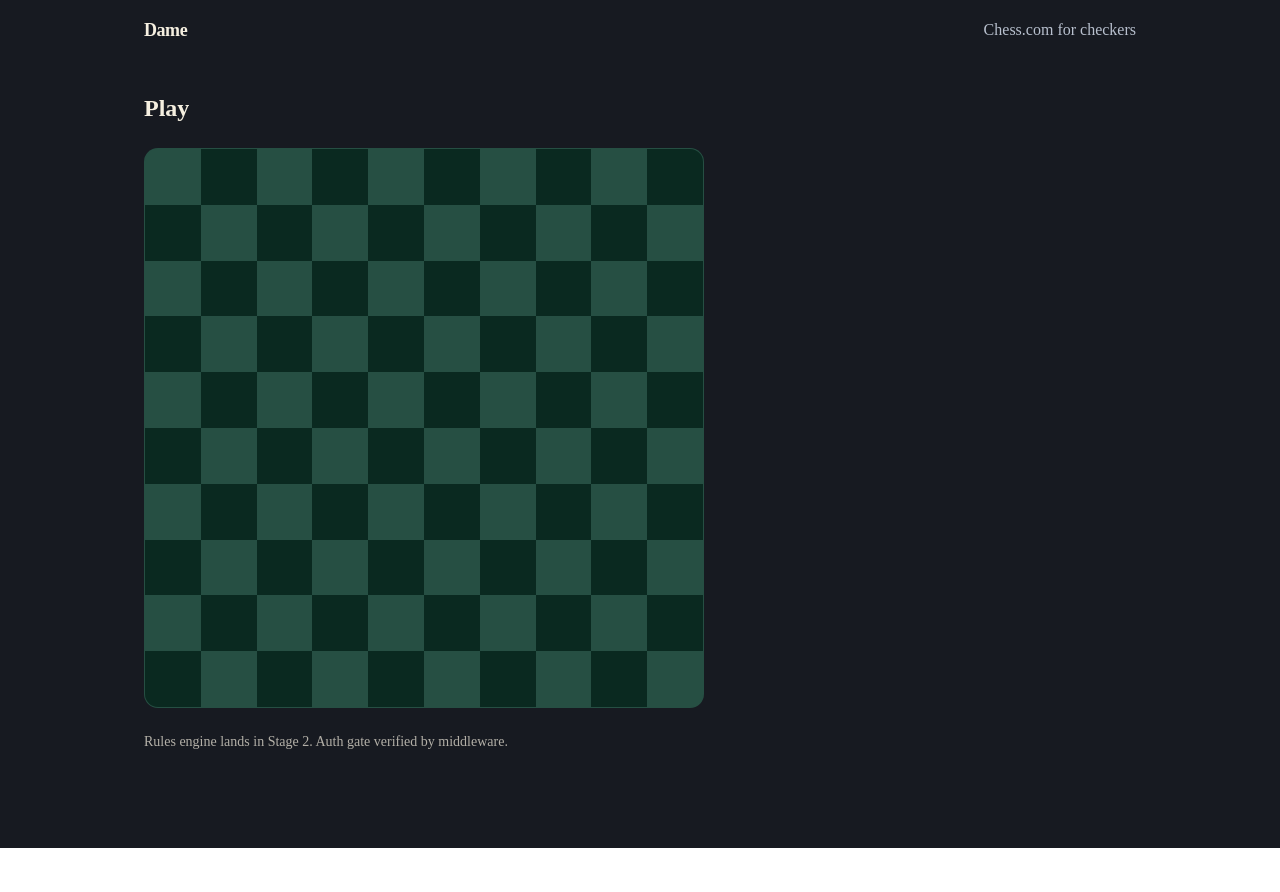
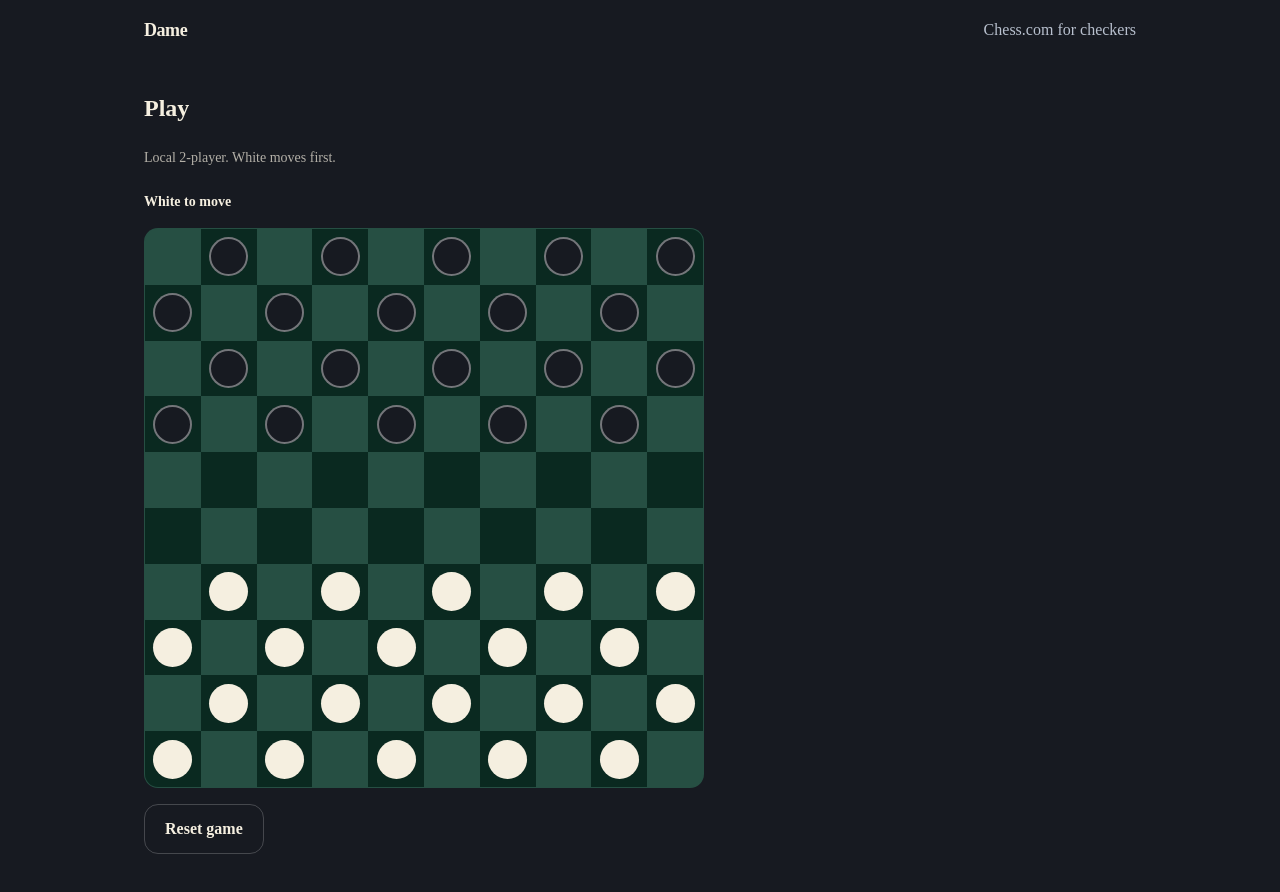
Before and after one commit to jeyfason/dame, a Next.js app: page /play in a window 1280 px wide. Shown: the top 892 px of the page. Before the commit the page ends 848 px from the top, so only its background shows below. Built offline with nearby package versions, Linux system fonts and the light colour scheme; no server answers.

Commit message:
feat: local 2-player board

```diff
--- a/app/layout.tsx
+++ b/app/layout.tsx
@@ -6,6 +6,17 @@ import type { ReactNode } from "react";
 export const metadata = { title: "Dame — Chess.com for checkers", description: "Live international checkers, ratings, voice." };
 
 export default function RootLayout({ children }: { children: ReactNode }) {
+  // Local Playwright E2E / keyless dev: render without Clerk so pages work
+  // without publishable keys. Production always sets the key.
+  if (!process.env.NEXT_PUBLIC_CLERK_PUBLISHABLE_KEY) {
+    return (
+      <html lang="en">
+        <body>
+          <Shell>{children}</Shell>
+        </body>
+      </html>
+    );
+  }
   return (
     <ClerkProvider>
       <html lang="en">
--- a/app/play/page.tsx
+++ b/app/play/page.tsx
@@ -1,11 +1,13 @@
-import { EmptyBoard } from "@/components/dame/EmptyBoard";
+import { LocalBoard } from "@/components/dame/LocalBoard";
+import { Toaster } from "@/components/ui/sonner";
 
 export default function Play() {
   return (
     <div className="grid gap-6 py-8">
       <h2 className="text-2xl font-bold">Play</h2>
-      <EmptyBoard />
-      <p className="text-sm opacity-70">Rules engine lands in Stage 2. Auth gate verified by middleware.</p>
+      <p className="text-sm opacity-70">Local 2-player. White moves first.</p>
+      <LocalBoard />
+      <Toaster />
     </div>
   );
 }
--- /dev/null
+++ b/components/dame/LocalBoard.tsx
@@ -0,0 +1,139 @@
+"use client";
+
+import { useMemo, useState } from "react";
+import { toast } from "sonner";
+import { applyMove, initialBoard, legalMoves } from "@/lib/rules/international";
+import type { GameState } from "@/lib/rules/types";
+
+export function LocalBoard() {
+  const [state, setState] = useState<GameState>(() => initialBoard());
+  const [selected, setSelected] = useState<[number, number] | null>(null);
+
+  const moves = useMemo(() => legalMoves(state), [state]);
+  const selectedMoves = useMemo(
+    () =>
+      selected
+        ? moves.filter((m) => m.from[0] === selected[0] && m.from[1] === selected[1])
+        : [],
+    [moves, selected],
+  );
+  const destIds = useMemo(
+    () => new Set(selectedMoves.map((m) => `${m.to[0]},${m.to[1]}`)),
+    [selectedMoves],
+  );
+
+  function reset() {
+    setState(initialBoard());
+    setSelected(null);
+  }
+
+  function handleSquare(r: number, c: number) {
+    if (state.winner) return;
+    const dest = selectedMoves.find((m) => m.to[0] === r && m.to[1] === c);
+    if (selected && dest) {
+      try {
+        setState(applyMove(state, dest));
+        setSelected(null);
+      } catch {
+        toast.error("Illegal move");
+      }
+      return;
+    }
+    const piece = state.board[r][c];
+    if (piece && piece.color === state.turn) {
+      setSelected([r, c]);
+      const pieceMoves = moves.filter((m) => m.from[0] === r && m.from[1] === c);
+      if (pieceMoves.length === 0) toast.error("Illegal move — that piece has no legal moves");
+      return;
+    }
+    toast.error("Illegal move");
+  }
+
+  const turnName = state.turn === "white" ? "White" : "Black";
+
+  return (
+    <div className="grid gap-4">
+      <p data-testid="turn-label" className="text-sm font-semibold">
+        {state.winner ? `${state.winner === "white" ? "White" : "Black"} wins` : `${turnName} to move`}
+      </p>
+      {state.winner ? (
+        <div
+          data-testid="winner-banner"
+          className="flex items-center justify-between rounded-[var(--dame-radius)] border border-white/10 px-4 py-3"
+          style={{ background: "var(--dame-felt-deep)" }}
+        >
+          <span className="font-bold">
+            {state.winner === "white" ? "White" : "Black"} wins!
+          </span>
+        </div>
+      ) : null}
+      <div
+        data-testid="board"
+        aria-label="Local 2-player checkers board"
+        className="grid aspect-square w-full max-w-[560px] grid-cols-10 overflow-hidden rounded-[var(--dame-radius)] border border-white/10"
+        style={{ background: "var(--dame-felt)" }}
+      >
+        {Array.from({ length: 100 }).map((_, i) => {
+          const r = Math.floor(i / 10);
+          const c = i % 10;
+          const dark = (r + c) % 2 === 1;
+          const piece = state.board[r][c];
+          const isSelected = selected !== null && selected[0] === r && selected[1] === c;
+          const isDest = destIds.has(`${r},${c}`);
+          return (
+            <button
+              key={i}
+              type="button"
+              data-testid={`square-${r}-${c}`}
+              aria-label={`square ${r} ${c}${piece ? ` ${piece.color} ${piece.kind}` : ""}${isDest ? " destination" : ""}`}
+              onClick={() => handleSquare(r, c)}
+              className={`flex min-h-[44px] min-w-[44px] items-center justify-center ${
+                dark ? "bg-black/30" : "bg-white/10"
+              }`}
+              style={isSelected ? { boxShadow: "inset 0 0 0 3px var(--dame-gold)" } : undefined}
+            >
+              {piece ? (
+                <span
+                  data-testid={`piece-${r}-${c}`}
+                  aria-hidden="true"
+                  className={`flex h-[70%] w-[70%] items-center justify-center rounded-full ${
+                    piece.color === "white" ? "" : "border-2 border-white/40"
+                  }`}
+                  style={{
+                    background:
+                      piece.color === "white" ? "var(--dame-ivory)" : "var(--dame-ebony)",
+                  }}
+                >
+                  {piece.kind === "king" ? (
+                    <span
+                      aria-hidden="true"
+                      className="h-1/3 w-1/3 rounded-full"
+                      style={{ background: "var(--dame-gold)" }}
+                    />
+                  ) : null}
+                </span>
+              ) : isDest ? (
+                <span
+                  data-testid={`dest-${r}-${c}`}
+                  aria-hidden="true"
+                  className="h-1/3 w-1/3 rounded-full"
+                  style={{ background: "var(--dame-teal)" }}
+                />
+              ) : null}
+            </button>
+          );
+        })}
+      </div>
+      <div>
+        <button
+          type="button"
+          data-testid="reset-button"
+          onClick={reset}
+          className="min-h-[44px] rounded-[var(--dame-radius)] border border-white/20 px-5 py-3 font-semibold"
+        >
+          Reset game
+        </button>
+      </div>
+    </div>
+  );
+}
--- a/components/dame/UserBadge.tsx
+++ b/components/dame/UserBadge.tsx
@@ -1,5 +1,13 @@
 import { UserButton } from "@clerk/nextjs";
 
 export function UserBadge() {
+  // Keyless dev / E2E (no ClerkProvider): render a stub instead of crashing.
+  if (!process.env.NEXT_PUBLIC_CLERK_PUBLISHABLE_KEY) {
+    return (
+      <span data-testid="user-badge-stub" className="text-sm opacity-70">
+        Signed out
+      </span>
+    );
+  }
   return <UserButton />;
 }
--- a/middleware.ts
+++ b/middleware.ts
@@ -2,9 +2,16 @@ import { clerkMiddleware, createRouteMatcher } from "@clerk/nextjs/server";
 
 const isProtected = createRouteMatcher(["/play(.*)", "/profile(.*)"]);
 
-export default clerkMiddleware(async (auth, req) => {
-  if (isProtected(req)) await auth.protect();
-});
+// Local Playwright E2E bypass (dev/test only, never set in production):
+// skip Clerk entirely so /play renders without Clerk keys.
+const middleware =
+  process.env.E2E_BYPASS_AUTH === "1"
+    ? () => {}
+    : clerkMiddleware(async (auth, req) => {
+        if (isProtected(req)) await auth.protect();
+      });
+
+export default middleware;
 
 export const config = {
   matcher: ["/((?!_next|.*\\..*).*)"],
--- /dev/null
+++ b/playwright.config.ts
@@ -0,0 +1,19 @@
+import { defineConfig } from "@playwright/test";
+
+// Playwright E2E specs (*.spec.ts). Vitest unit tests (*.test.ts) run under
+// `bun x vitest run`, not here.
+// Local keyless run: E2E_BYPASS_AUTH=1 bun dev --port 3100, then
+// E2E_BASE_URL=http://localhost:3100 bun x playwright test tests/play.spec.ts
+// If Playwright browsers are not installed, point at a system Chrome:
+// PLAYWRIGHT_CHROME_PATH=/usr/bin/google-chrome bun x playwright test
+const chromePath = process.env.PLAYWRIGHT_CHROME_PATH;
+
+export default defineConfig({
+  testDir: "./tests",
+  testMatch: "**/*.spec.ts",
+  use: {
+    launchOptions: chromePath
+      ? { executablePath: chromePath, args: ["--no-sandbox", "--disable-dev-shm-usage"] }
+      : {},
+  },
+});
--- a/vitest.config.ts
+++ b/vitest.config.ts
@@ -2,7 +2,7 @@ import { defineConfig } from "vitest/config";
 
 export default defineConfig({
   test: {
-    // Playwright smoke spec runs under `bun x playwright test`, not vitest.
-    exclude: ["tests/smoke.spec.ts", "node_modules/**"],
+    // Playwright specs run under `bun x playwright test`, not vitest.
+    exclude: ["tests/*.spec.ts", "node_modules/**"],
   },
 });
```
Also changed, not shown: 1 other file (tests, documents, lock files or other folders).
